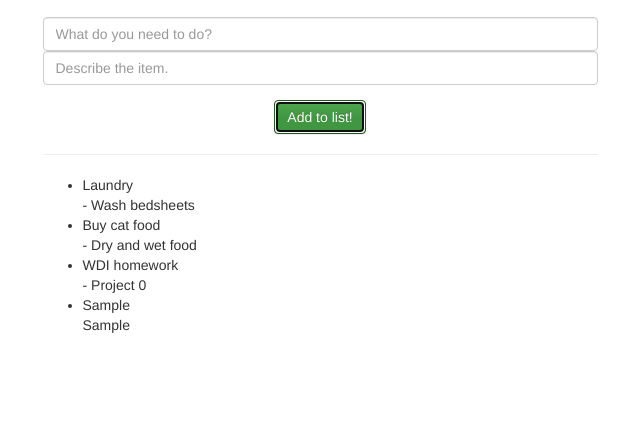
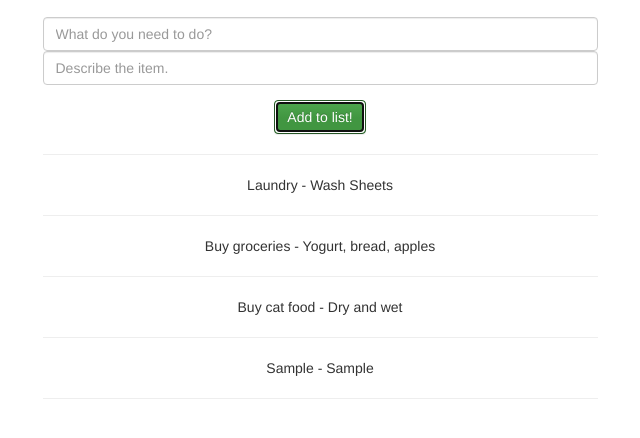
Before and after one commit to erintherad/Todo_List, a plain HTML site: page index.html in a window 1280 px wide. Both pictures are taken after typing "Sample", "Sample" into the empty fields and a click on the input "Add to list!". Shown: the part 84-522 px from the top of the page, without its empty margins (320-960 px from the left). Drawn offline with nearby package versions, Linux system fonts and the light colour scheme.

Commit message:
added underscore

```diff
--- a/index.html
+++ b/index.html
@@ -39,12 +39,7 @@
           </form>
 
           <hr>
-        </div>
-        <ul id="todo_list">
-          <li class="item">Laundry<dd>- Wash bedsheets</dd></li>
-          <li class="item">Buy cat food<dd>- Dry and wet food</dd></li>
-          <li class="item">WDI homework<dd>- Project 0</dd></li>
-        </ul>
+          <div id="todo_list"></div>
         </div>
       </div>
     </div>
@@ -55,6 +50,19 @@
     <!-- Latest compiled and minified Bootstrap JavaScript -->
     <script src="https://maxcdn.bootstrapcdn.com/bootstrap/3.3.5/js/bootstrap.min.js"></script>
 
+    <!-- underscore -->
+    <script type="text/javascript" src="https://cdnjs.cloudflare.com/ajax/libs/underscore.js/1.8.3/underscore-min.js"></script>
+
+    <!-- underscore template -->
+    <script type="text/template" id="list-template">
+    <div class="seed">
+    <p>
+    <%= name %> - <%= desc %>
+    </p>
+    <hr>
+    </div>
+    </script>
+
     <!-- custom script -->
     <script type="text/javascript" src="script.js"></script>
   </body>
--- a/script.js
+++ b/script.js
@@ -6,30 +6,39 @@ $(document).ready(function() {
     event.preventDefault();
 
     // add new item to view
-		var $newLI = $('<li class="item">' + $("#item_name").val() + '</li>');
-		$('#todo_list').append($newLI);
-		$newLI.click(itemClicked);
-
-		// add new item description to view
-		var $newListDesc = $('<dd>' + $("#item_desc").val() + '</dd>');
-		$newLI.append($newListDesc);
+    var input = {name: $("#item_name").val(), desc: $("#item_desc").val()}
+    var $inputItem = $(listTemplate(input));
+    $inputItem.click(itemClicked);
+    $('#todo_list').append($inputItem);
 
     // add new item and description to model
-		todoList.push({
-			item_name: $("#item_name").val(),
-			item_desc: $("#item_desc").val()
-		});
+    hardTodo.push(input);
 
     $("#item_name").val("");
     $("#item_desc").val("");
 
   });
 
-	var todoList = [];
-
   var itemClicked = function() {
     $(this).addClass("done");
   };
 
-	$( ".item" ).click(itemClicked);
+  var listTemplate = _.template($('#list-template').html());
+
+  var hardTodo = [
+  {name: "Laundry", desc: "Wash Sheets"},
+  {name: "Buy groceries", desc: "Yogurt, bread, apples"},
+  {name: "Buy cat food", desc: "Dry and wet"}
+  ];
+
+  var $todo_list = $("#todo_list");
+
+  _.each(hardTodo, function (seed, index) {
+    var $seed = $(listTemplate(seed));
+    $seed.attr('data-index', index);
+    $todo_list.append($seed);
   });
+
+
+  $( ".seed" ).click(itemClicked);
+});
```
Lines whose indentation alone changed are shown as unchanged.
